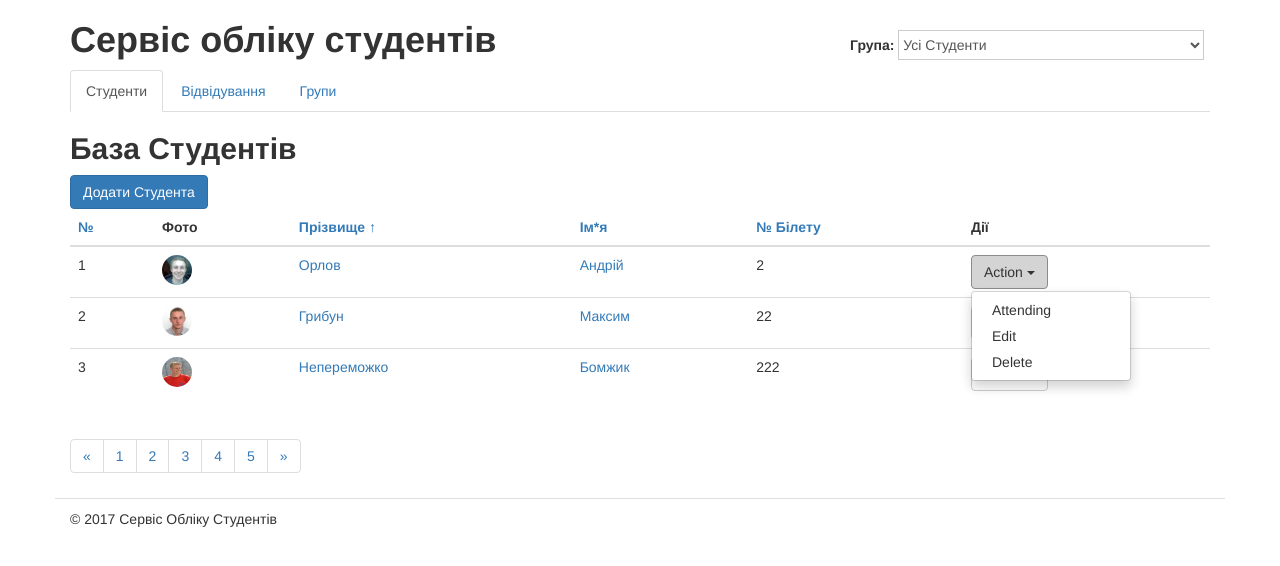
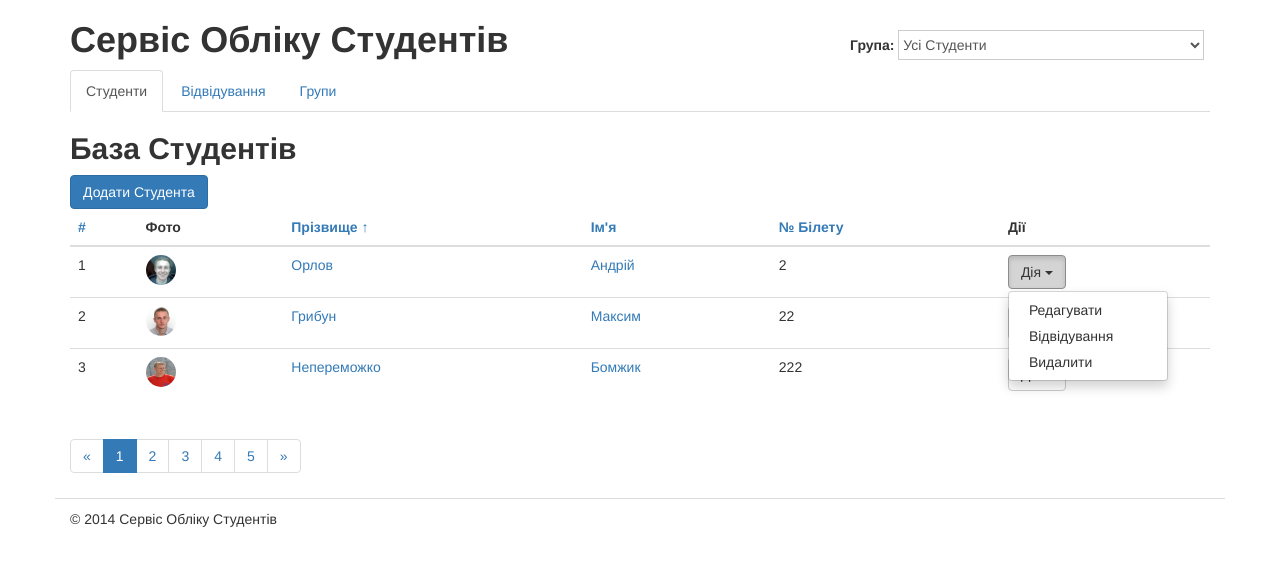
Before and after one commit to orlan0045/studentsdb, a Django app: page / in a window 1280 px wide, after a click on "Дія". Shown: the top 566 px of the page. Run offline with Django 3.2, Linux system fonts and the light colour scheme; some libraries are stand-ins or nearby versions.

Commit message:
chapter 6 ended

```diff
--- a/students/templates/students/base.html
+++ b/students/templates/students/base.html
@@ -1,25 +1,30 @@
-{%load static from staticfiles%}
+{% load static from staticfiles %}
 <!DOCTYPE html>
 <html lang="uk">
 <head>
-  <meta charset="UTF-8">
-  <title>Cервіс обліку студентів - {%block meta_title%}{%endblock meta_title%}</title>
-  <meta name="description" value="Система обліку студентів навчального закладу"/>
-  <!-- Include Styles -->
+  <meta charset="UTF-8"/>
+  <title>Сервіс Обліку Студентів - {% block meta_title %}{% endblock meta_title %}</title>
+  <meta name="description" value="Система Обліку Студентів Навчального Закладу" />
+  <meta name="viewport" content="width=device-width, initial-scale=1">
+
   <link rel="stylesheet"
         href="https://cdn.jsdelivr.net/bootstrap/3.3.0/css/bootstrap.min.css">
-  <link rel="stylesheet" href="{{PORTAL_URL}}{%static 'css/main.css'%}">
-  {%block extra_css%}{%endblock extra_css%}
+  <link rel="stylesheet"
+        href="{{ PORTAL_URL }}{% static "css/main.css" %}">
+
+  {% block extra_css %}{% endblock extra_css %}
 
 </head>
 <body>
+
   <!-- Start Container -->
   <div class="container">
+
     <!-- Start Header -->
     <div class="row" id="header">
-<!-- Logo -->
-  <div class="col-xs-8"><h1>Cервіс обліку студентів</h1></div>
-<!-- Groups Selector -->
+      <div class="col-xs-8">
+        <h1>Сервіс Обліку Студентів</h1>
+      </div>
       <div class="col-xs-4" id="group-selector">
         <strong>Група:</strong>
         <select>
@@ -30,37 +35,49 @@
       </div>
     </div>
     <!-- End Header -->
-<!-- Start SubHeader -->
+
+    <!-- Start subheader -->
     <div class="row" id="sub-header">
       <div class="col-xs-12">
         <ul class="nav nav-tabs" role="tablist">
-          <li role="presentation" {%if request.path == '/'%}class="active"{%endif%}><a href="{% url 'home' %}">Студенти</a></li>
-          <li role="presentation" {%if '/journal' in request.path%}class="active"{%endif%}><a href="/journal">Відвідування</a></li>
-          <li role="presentation" {%if '/groups' in request.path%}class="active"{%endif%}><a href="{% url 'groups' %}">Групи</a></li>
+          <li role="presentation" {% if request.path == '/' %}class="active"{% endif %}><a href="{% url "home" %}">Студенти</a></li>
+          <li role="presentation" {% if '/journal' in request.path %}class="active"{% endif %}><a href="/journal">Відвідування</a></li>
+          <li role="presentation" {% if '/groups' in request.path %}class="active"{% endif %}><a href="{% url "groups" %}">Групи</a></li>
         </ul>
       </div>
     </div>
-<!-- End SubHeader -->
-<!-- Start Main Page Content -->
+    <!-- End subheader -->
+
+    <!-- Start Content Columns -->
     <div class="row" id="content-columns">
       <div class="col-xs-12" id="content-column">
-  <!-- Status Message -->
-  {%comment "Not used alert so far"%}
-  <div class="alert alert-warning">Зміни скасовано</div>
-  {%endcomment%}
-  <h2>{%block title%}{%endblock title%}</h2>
-  {%block content%}{%endblock content%}
-<!-- End Main Page Content -->
+
+        {% comment "Not used alert so far" %}
+        <div class="alert alert-warning" role="alert">Status Update!</div>
+        {% endcomment %}
+
+        <h2>{% block title %}{% endblock title %}</h2>
+        {% block content %}{% endblock content %}
+        {%block pagination%}{%endblock pagination%}
+      </div>
+    </div>
+    <!-- End Content Columns -->
+
+
     <!-- Start Footer -->
     <div class="row" id="footer">
-  <div class="col-xs-12">&copy; 2017 Сервіс Обліку Студентів</div>
+      <div class="col-xs-12">
+        &copy; 2014 Сервіс Обліку Студентів
       </div>
-<!-- End Footer-->
     </div>
+    <!-- End Footer -->
+
+  </div>
+  <!-- End Container -->
 
   <!-- Javascripts Inclusion -->
   <script src="http://ajax.googleapis.com/ajax/libs/jquery/2.1.1/jquery.min.js"></script>
   <script src="https://cdn.jsdelivr.net/bootstrap/3.3.0/js/bootstrap.min.js"></script>
-  {%block extra_js%}{%endblock extra_js%}
+  {% block extra_js %}{% endblock extra_js %}
 </body>
 </html>
--- /dev/null
+++ b/students/templates/students/pagination.html
@@ -0,0 +1,21 @@
+{% load static from staticfiles %}
+
+<nav>
+  <ul class="pagination">
+    <li>
+      <a href="#" aria-label="Previous">
+        <span aria-hidden="true">&laquo;</span>
+      </a>
+    </li>
+    <li class='active'><a href="#">1</a></li>
+    <li><a href="#">2</a></li>
+    <li><a href="#">3</a></li>
+    <li><a href="#">4</a></li>
+    <li><a href="#">5</a></li>
+    <li>
+      <a href="#" aria-label="Next">
+        <span aria-hidden="true">&raquo;</span>
+      </a>
+    </li>
+  </ul>
+</nav>
--- a/students/templates/students/students_list.html
+++ b/students/templates/students/students_list.html
@@ -1,76 +1,55 @@
-{%extends 'students/base.html'%}
+{% extends "students/base.html" %}
 
-{%load static from staticfiles%}
+{% load static from staticfiles %}
 
-{%block meta_title%}Студенти{%endblock meta_title%}
+{% block meta_title %}Студенти{% endblock meta_title %}
 
-{%block title%}База Студентів{%endblock title%}
+{% block title %}База Студентів{% endblock title %}
 
-{%block content%}
+{% block content %}
+<a href="{% url "students_add" %}" class="btn btn-primary">Додати Студента</a>
 
-  <a class="btn btn-primary" href="{% url 'students_add'%}">Додати Студента</a>
 <!-- Start Students Listing -->
 <table class="table">
   <thead>
     <tr>
-        <th><a href="#">№</a></th>
+      <th><a href="#">#</a></th>
       <th>Фото</th>
       <th><a href="#">Прізвище &uarr;</a></th>
-        <th><a href="#">Ім*я</a></th>
+      <th><a href="#">Ім'я</a></th>
       <th><a href="#">№ Білету</a></th>
       <th>Дії</th>
     </tr>
   </thead>
   <tbody>
-      {%for student in students%}
+    {% for student in students %}
     <tr>
-      <td>{{forloop.counter}}</td>
-        <td><img src="{%static student.image %}" height="30" width="30" class="img-circle"></td>
-        <td><a title="Редагувати" href="{% url 'students_edit' student.id%}">{{student.last_name}}</a></td>
-        <td><a title="Редагувати" href="{% url 'students_edit' student.id%}">{{student.first_name}}</a></td>
-        <td>{{student.ticket}}</td>
+      <td>{{ forloop.counter }}</td>
+      <td><img class="img-circle" src="{% static student.image %}" height="30" width="30" /></td>
+      <td><a href="{% url "students_edit" student.id %}">{{ student.last_name }}</td>
+      <td><a href="{% url "students_edit" student.id %}">{{ student.first_name }}</td>
+      <td>{{ student.ticket }}</td>
       <td>
-          <div class="dropdown">
-              <button class="btn btn-default dropdown-toggle" type="button"
-                    data-toggle="dropdown">Action
-                    <span class="caret"></span></button>
+        <div class="btn-group">
+          <button type="button" class="btn btn-default dropdown-toggle"
+                  data-toggle="dropdown">Дія
+            <span class="caret"></span>
+          </button>
           <ul class="dropdown-menu" role="menu">
-                <li role="presentation">
-                  <a role="menuitem" tabindex="-1" href="/journal/{{student.id}}">Attending</a>
-                </li>
-                <li role="presentation">
-                  <a role="menuitem" tabindex="-1" href="{% url 'students_edit' student.id%}">Edit</a>
-                </li>
-                <li role="presentation">
-                  <a role="menuitem" tabindex="-1" href="{% url 'students_delete' student.id%}">Delete</a>
-                </li>
+            <li><a href="{% url "students_edit" student.id %}">Редагувати</a></li>
+            <li><a href="/journal/{{ student.id }}">Відвідування</a></li>
+            <li><a href="{% url "students_delete" student.id %}">Видалити</a></li>
           </ul>
         </div>
       </td>
     </tr>
     {% endfor %}
+
   </tbody>
 </table>
 <!-- End Students Listing -->
-  <nav>
-  <ul class="pagination">
-    <li>
-      <a href="#" aria-label="Previous">
-        <span aria-hidden="true">&laquo;</span>
-      </a>
-    </li>
-    <li><a href="#">1</a></li>
-    <li><a href="#">2</a></li>
-    <li><a href="#">3</a></li>
-    <li><a href="#">4</a></li>
-    <li><a href="#">5</a></li>
-    <li>
-      <a href="#" aria-label="Next">
-        <span aria-hidden="true">&raquo;</span>
-      </a>
-    </li>
-  </ul>
-</nav>
+
+{%include "students/pagination.html"%}
 
 
-  {%endblock content%}
+{% endblock content %}
--- /dev/null
+++ b/students/views/students.py
@@ -0,0 +1,41 @@
+#!/usr/bin/python
+# -*- coding: utf-8 -*-
+from django.shortcuts import render
+from django.http import HttpResponse
+import os, sys
+
+#Views for Students
+def students_list(request):
+	students = (
+{
+	'id':1,
+  'first_name': u"Андрій",
+  'last_name': u"Орлов",
+	'ticket': 2,
+	'image':'img/me.jpeg'
+},
+{
+	'id':2,
+	'first_name': u'Максим',
+	'last_name': u'Грибун',
+	'ticket': 22,
+	'image':'img/piv.png'
+},
+{
+	'id':3,
+	'first_name': u'Бомжик',
+	'last_name': u'Непереможко',
+	'ticket': 222,
+	'image':'img/podoba3.jpg'
+}
+	)
+	return render(request, 'students/students_list.html', {'students':students})
+
+def students_add(request):
+	return HttpResponse('<h1>Student Add Form</h1>')
+
+def students_edit(request, sid):
+	return HttpResponse('<h1>Edit Student %s</h1>' % sid)
+
+def students_delete(request, sid):
+	return HttpResponse('<h1>Delete Student %s</h1>' % sid)
--- a/studentsdb/urls.py
+++ b/studentsdb/urls.py
@@ -15,21 +15,22 @@ Including another URLconf
 """
 from django.conf.urls import url, include
 from django.contrib import admin
-from students import views
+from students.views import students, groups
+
 
 urlpatterns = [
 #Students URL's
 		# url(r'^index/$', students.views.students_list, name='home'),
-		url(r'^$', views.students_list, name='home'),
-		url(r'^students/add/$', views.students_add, name='students_add'),
-		url(r'^students/(?P<sid>\d+)/edit/$', views.students_edit, name='students_edit'),
-		url(r'^students/(?P<sid>\d+)/delete/$', views.students_delete, name='students_delete'),
+		url(r'^$', students.students_list, name='home'),
+		url(r'^students/add/$', students.students_add, name='students_add'),
+		url(r'^students/(?P<sid>\d+)/edit/$', students.students_edit, name='students_edit'),
+		url(r'^students/(?P<sid>\d+)/delete/$', students.students_delete, name='students_delete'),
 
 #Groups URL's
-		url(r'^groups/$', views.groups_list, name='groups'),
-		url(r'^groups/add/$', views.groups_add, name='groups_add'),
-		url(r'^groups/(?P<gid>\d+)/edit/$', views.groups_edit, name='groups_edit'),
-		url(r'^groups/(?P<gid>\d+)/delete/$', views.groups_delete, name='groups_delete'),
+		url(r'^groups/$', groups.groups_list, name='groups'),
+		url(r'^groups/add/$', groups.groups_add, name='groups_add'),
+		url(r'^groups/(?P<gid>\d+)/edit/$', groups.groups_edit, name='groups_edit'),
+		url(r'^groups/(?P<gid>\d+)/delete/$', groups.groups_delete, name='groups_delete'),
 
 		url(r'^admin/', include(admin.site.urls)),
 ]
```
Also changed, not shown: students/templates/students/groups_list.html (+2 -11 lines), students/views/groups.py (added, +36 -0 lines), students/views/__init__.py (added), 1 other file. Lines whose indentation alone changed are shown as unchanged.
